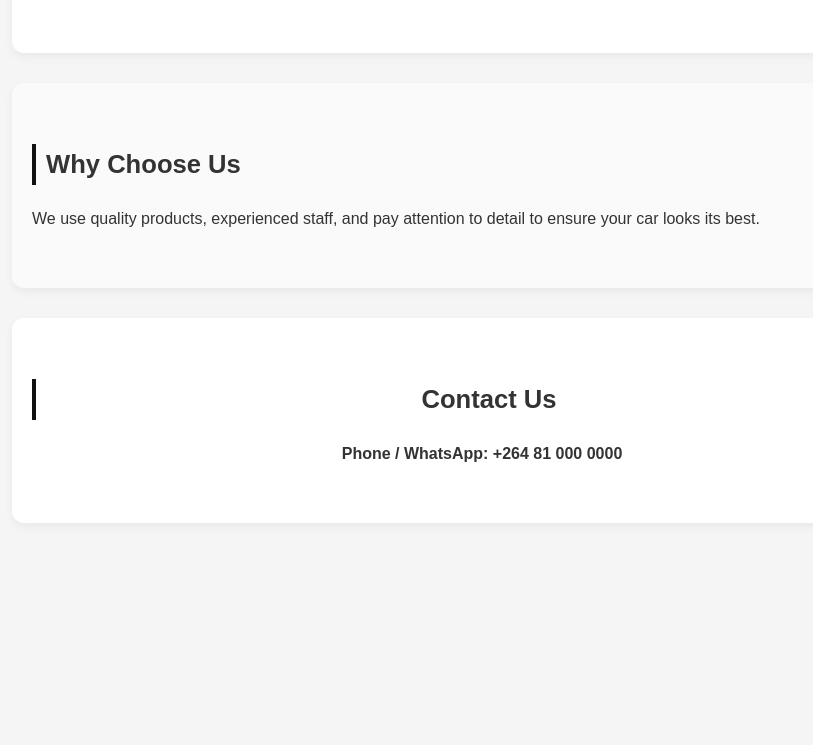
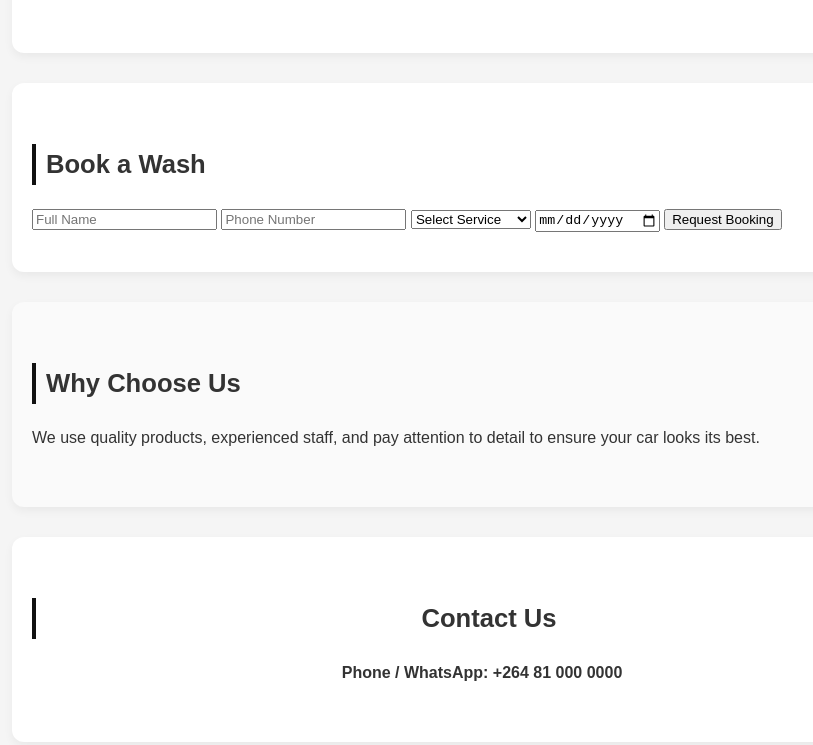
Before and after one commit to personallyliam/apex-car-wash, a plain HTML site: page index.html in a window 1280 px wide. Shown: the part 965-1710 px from the top of the page, without its empty margins (158-971 px from the left). Before the commit the page ends 1518 px from the top, so only its background shows below. Drawn offline with Linux system fonts and the light colour scheme.

Commit message:
Update index.html

```diff
--- a/index.html
+++ b/index.html
@@ -32,6 +32,28 @@
         </ul>
     </section>
 
+    <section class="booking">
+    <h2>Book a Wash</h2>
+
+    <form class="booking-form">
+        <input type="text" placeholder="Full Name" required>
+        <input type="tel" placeholder="Phone Number" required>
+
+        <select required>
+            <option value="">Select Service</option>
+            <option>Exterior Wash</option>
+            <option>Interior Cleaning</option>
+            <option>Full Valet</option>
+            <option>Engine Cleaning</option>
+        </select>
+
+        <input type="date" required>
+
+        <button type="submit">Request Booking</button>
+    </form>
+</section>
+
+
     <section class="why-us">
         <h2>Why Choose Us</h2>
         <p>
```
